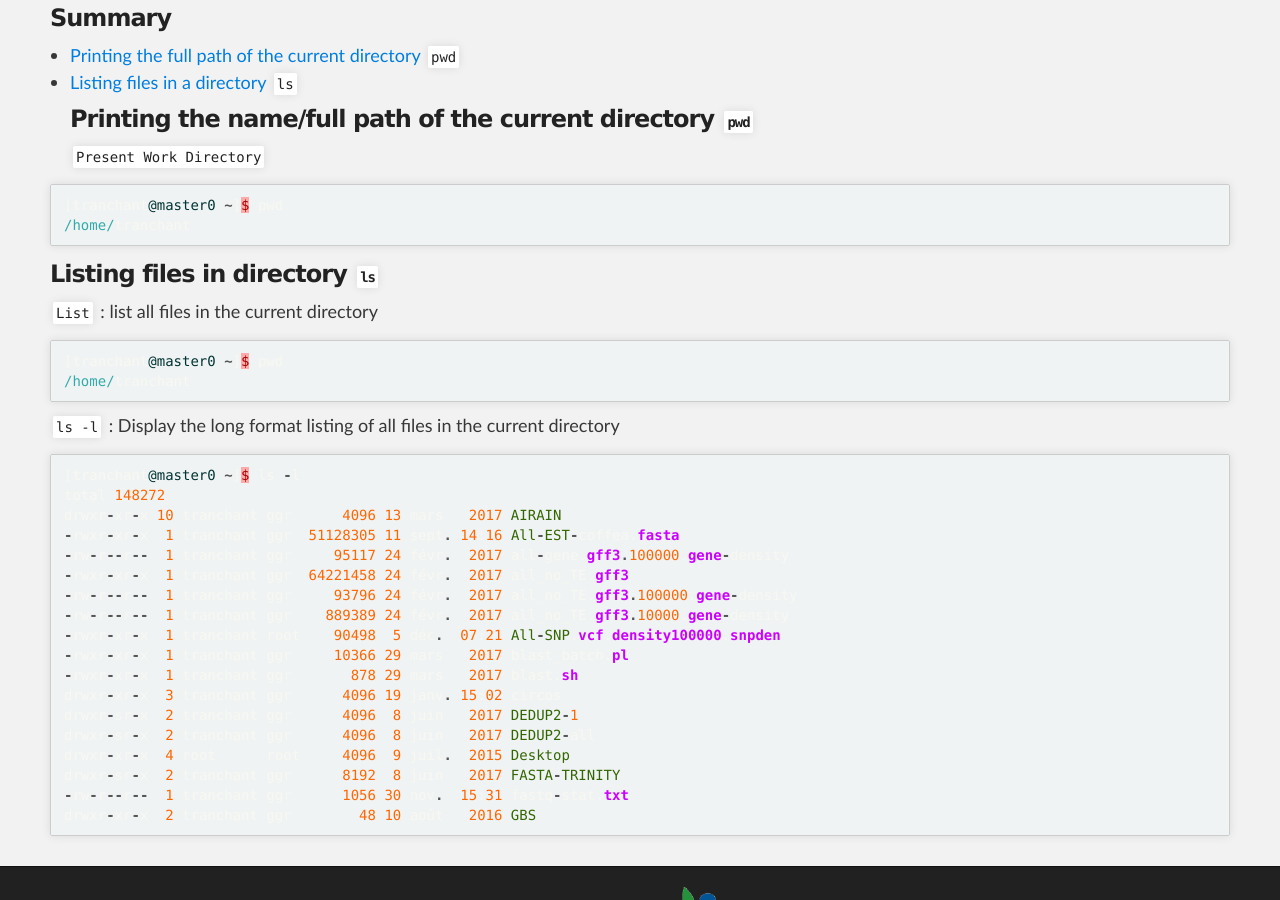
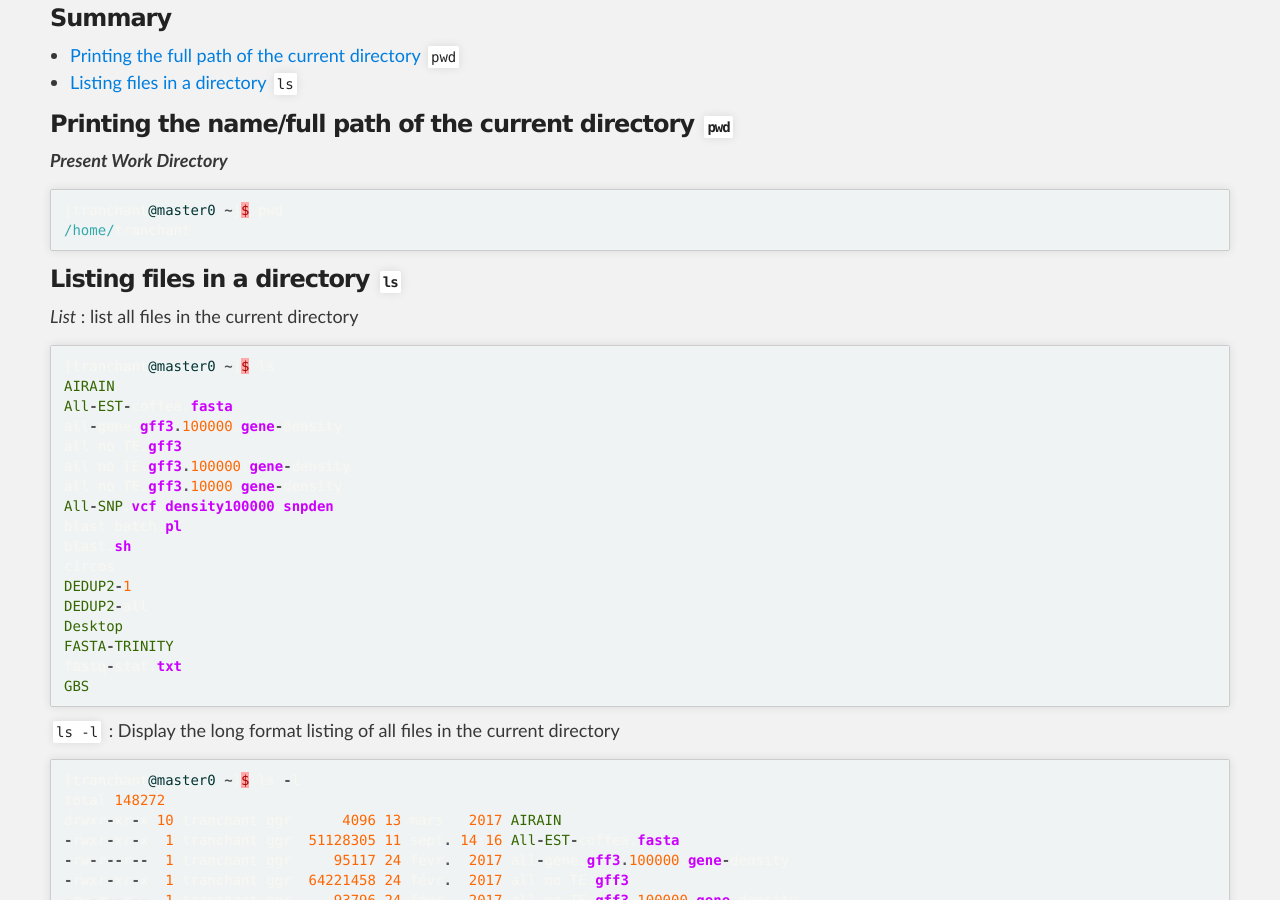
Before and after one commit to SouthGreenPlatform/trainings, a Jekyll site: the page built from _pages/linux/linuxTuto.md, in a window 1280 px wide and 900 px high, scrolled down 400 px. Built offline with Jekyll 4.4.1, drawn with Linux system fonts in a browser that asks for light colours; nearby versions of some CDN libraries.

Commit message:
Update linuxTuto.md

````diff
--- a/_pages/linux/linuxTuto.md
+++ b/_pages/linux/linuxTuto.md
@@ -16,9 +16,11 @@ Authors: christine Dubreuil
 <!-- TOC depthFrom:2 depthTo:2 withLinks:1 updateOnSave:1 orderedList:0 -->
 - [Printing the full path of the current directory `pwd`](#pwd)
 - [Listing files in a directory  `ls`](#ls)
+
+
 <a name="pwd"></a>
 ### Printing the name/full path of the current directory `pwd`
-`Present Work Directory`
+**_Present Work Directory_**
 
 ```ruby
 [tranchant@master0 ~]$ pwd
@@ -26,12 +28,27 @@ Authors: christine Dubreuil
 ```
 
 <a name="ls"></a>
-### Listing files in directory `ls`
-`List` : list all files in the current directory
+### Listing files in a directory `ls`
+_List_ : list all files in the current directory
 
 ```ruby
-[tranchant@master0 ~]$ pwd
-/home/tranchant
+[tranchant@master0 ~]$ ls
+AIRAIN
+All-EST-coffea.fasta
+all-gene.gff3.100000.gene-density
+all_no_TE.gff3
+all_no_TE.gff3.100000.gene-density
+all_no_TE.gff3.10000.gene-density
+All-SNP.vcf.density100000.snpden
+blast_batch.pl
+blast.sh
+circos
+DEDUP2-1
+DEDUP2-all
+Desktop
+FASTA-TRINITY
+fastq-stat.txt
+GBS
 ```
 
 `ls -l` : Display the long format listing of all files in the current directory
````
